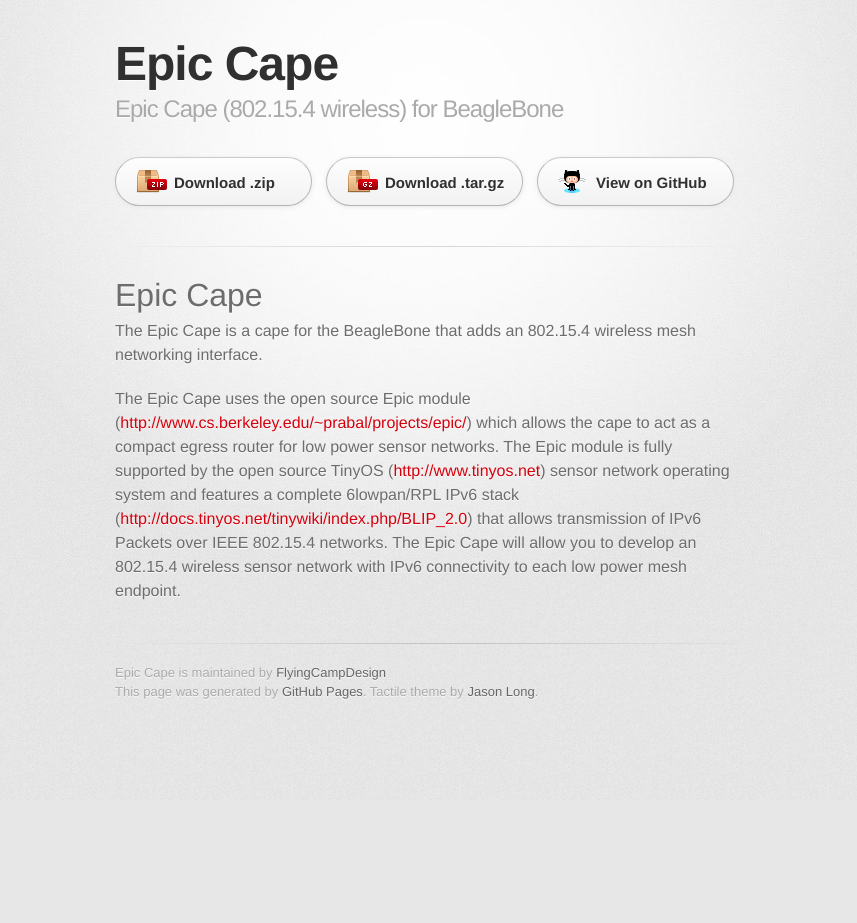
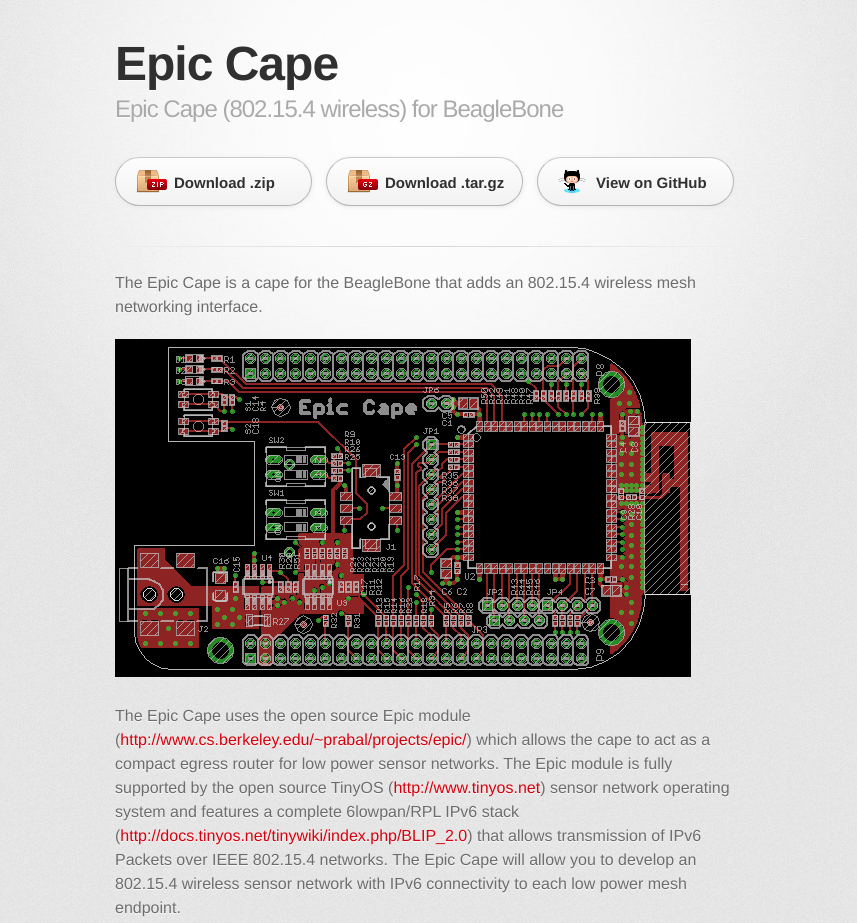
Before and after one commit to flyingcampdesign/epic-cape, a plain HTML site: page index.html in a window 1280 px wide. Shown: the top 923 px of the page, without its empty margins (215-1072 px from the left). Before the commit the page ends 800 px from the top, so only its background shows below. Drawn offline with Linux system fonts and the light colour scheme; a web font is replaced by a local one.

Commit message:
Add layout image to Github pages

```diff
--- a/index.html
+++ b/index.html
@@ -31,11 +31,9 @@
         <hr>
 
         <section id="main_content">
-          <h1>Epic Cape</h1>
-
-<p>The Epic Cape is a cape for the BeagleBone that adds an 802.15.4 wireless mesh networking interface.  </p>
-
-<p>The Epic Cape uses the open source Epic module (<a href="http://www.cs.berkeley.edu/%7Eprabal/projects/epic/">http://www.cs.berkeley.edu/~prabal/projects/epic/</a>) which allows the cape to act as a compact egress router for low power sensor networks.  The Epic module is fully supported by the open source TinyOS (<a href="http://www.tinyos.net">http://www.tinyos.net</a>) sensor network operating system and features a complete 6lowpan/RPL IPv6 stack (<a href="http://docs.tinyos.net/tinywiki/index.php/BLIP_2.0">http://docs.tinyos.net/tinywiki/index.php/BLIP_2.0</a>) that allows transmission of IPv6 Packets over IEEE 802.15.4 networks.  The Epic Cape will allow you to develop an 802.15.4 wireless sensor network with IPv6 connectivity to each low power mesh endpoint.</p>
+          <p>The Epic Cape is a cape for the BeagleBone that adds an 802.15.4 wireless mesh networking interface.  </p>
+          <p><img src="images/10004_epic_cape.png" alt="Epic Cape"></p>
+          <p>The Epic Cape uses the open source Epic module (<a href="http://www.cs.berkeley.edu/%7Eprabal/projects/epic/">http://www.cs.berkeley.edu/~prabal/projects/epic/</a>) which allows the cape to act as a compact egress router for low power sensor networks.  The Epic module is fully supported by the open source TinyOS (<a href="http://www.tinyos.net">http://www.tinyos.net</a>) sensor network operating system and features a complete 6lowpan/RPL IPv6 stack (<a href="http://docs.tinyos.net/tinywiki/index.php/BLIP_2.0">http://docs.tinyos.net/tinywiki/index.php/BLIP_2.0</a>) that allows transmission of IPv6 Packets over IEEE 802.15.4 networks.  The Epic Cape will allow you to develop an 802.15.4 wireless sensor network with IPv6 connectivity to each low power mesh endpoint.</p>
         </section>
 
         <footer>
```
Also changed, not shown: images/10004_epic_cape.png (added).
